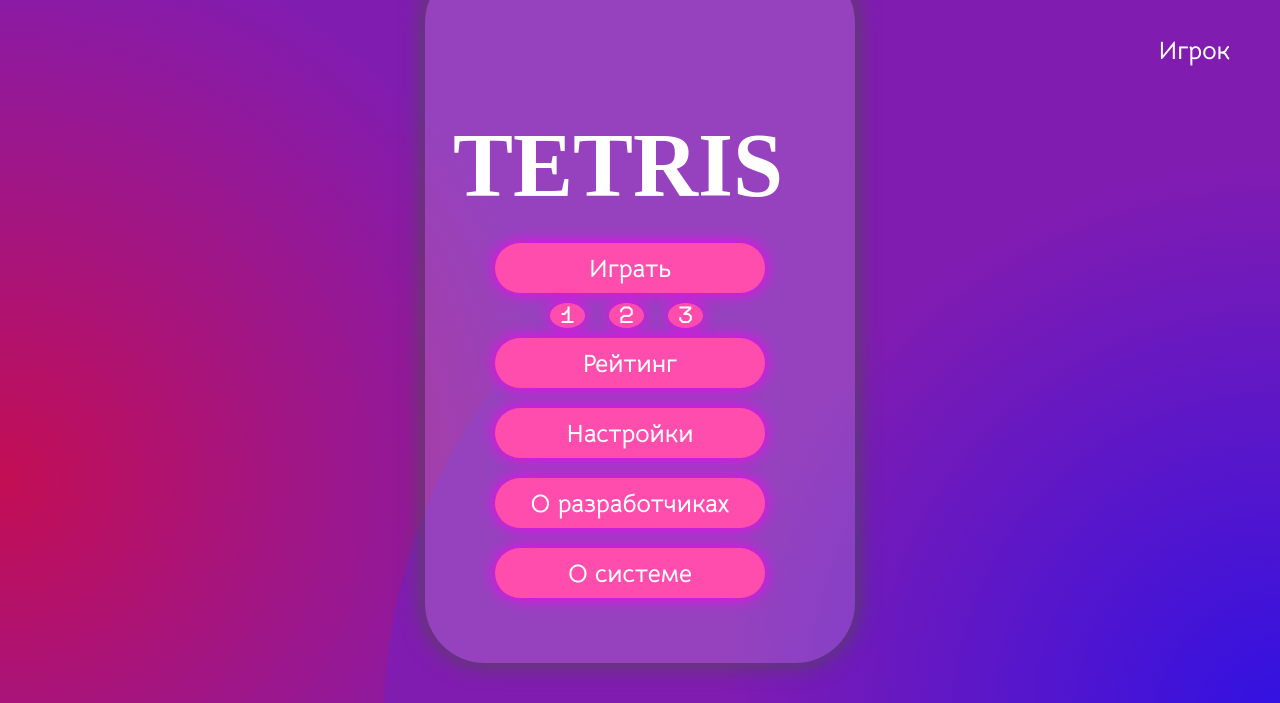
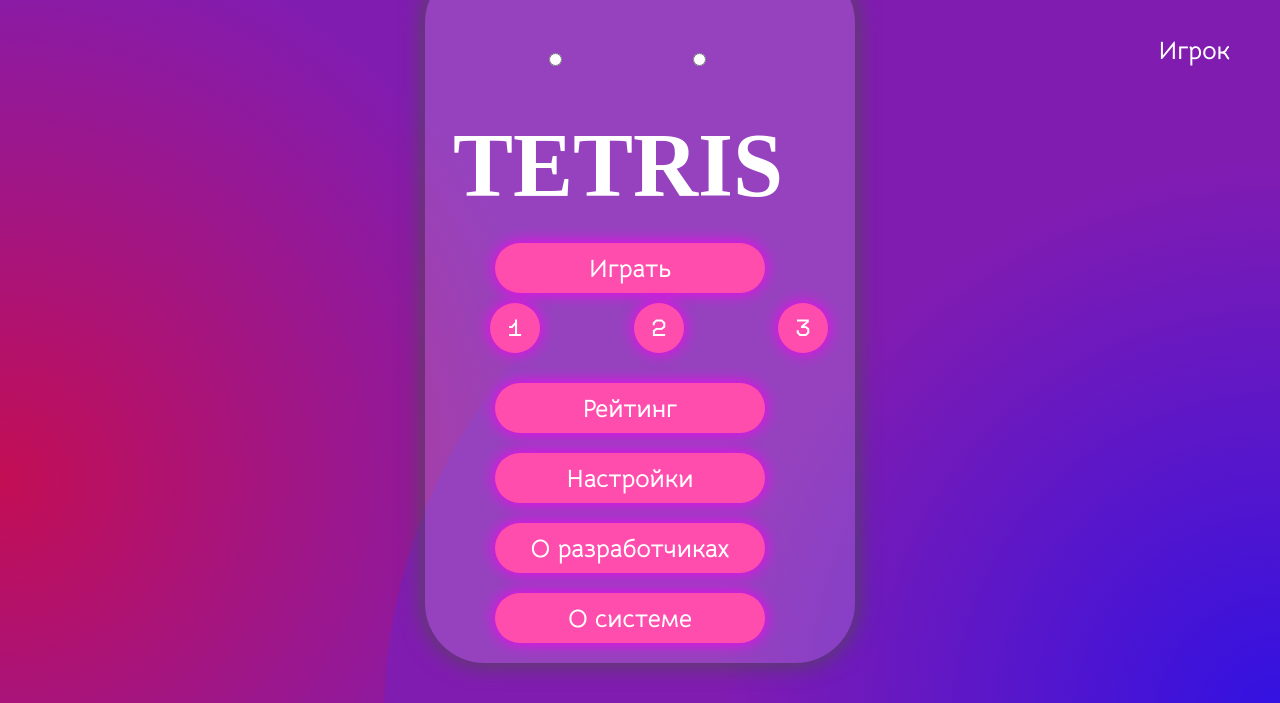
Before and after one commit to Usurpeer/Tetris-Game, a PHP site: page /pages/player_menu_2.html in a window 1280 px wide. Shown: the top 703 px of the page. Run offline with PHP 8.4, Linux system fonts and the light colour scheme; some web fonts are replaced.

Commit message:
сделал... выбор.... сложности....

```diff
--- a/pages/player_menu_2.html
+++ b/pages/player_menu_2.html
@@ -19,22 +19,20 @@
       <h3>Игрок</h3>
       <form action=""></form>
       <button id="play">Играть</button>
-      </form>
+
       <label>
-        <input type="radio" name="lvl" hidden>
-        <span class="butSpan" id="sp1">1</span>
+        <input class="rad" type="radio" name="lvl" id="lvl1" checked value="1">
+        <button class="level" id="lvl1bt">1</button>
       </label>
       <label>
-        <input type="radio" name="lvl" hidden>
-        <span class="butSpan" id="sp2">2</span>
+        <input class="rad" type="radio" name="lvl" id="lvl2" value="2">
+        <button class="level" id="lvl2bt">2</button>
       </label>
       <label>
-        <input type="radio" name="lvl" hidden>
-        <span class="butSpan" id="sp3">3</span>
+        <input class="rad" type="radio" name="lvl" id="lvl3" value="3">
+        <button class="level" id="lvl3bt">3</button>
       </label>
-      <!-- <button class="level" id="lvl1">1</button>
-      <button class="level" id="lvl2">2</button>
-      <button class="level" id="lvl3">3</button>-->
+      </form>
       <button id="rating">Рейтинг</button>
       <button id="settings">Настройки</button>
       <button id="about">О разработчиках</button>
@@ -43,7 +41,7 @@
 
   </div>
 
-  <script src="..\js\action_button.js"></script>
 </body>
+<script src="..\js\action_button.js" defer></script>
 
 </html>
--- a/styles/player_menu_form_2.css
+++ b/styles/player_menu_form_2.css
@@ -126,28 +126,3 @@ button:active {
 .level:active {
   box-shadow: 0px 0px 15px #ff00f5, 0px 0px 15px #ffff inset;
 }
-span {
-  font-family: "Feature Mono";
-  border-radius: 100%;
-  padding-left: 0.4em;
-  padding-right: 0.4em;
-  margin-right: auto;
-  top: 270px;
-  position: relative;
-  background: #ff4dad;
-  font-size: 25px;
-  color: white;
-  box-shadow: 0px 0px 15px #ff00f5;
-}
-span#sp1{
-  margin-left: 125px;
-  margin-right: auto;
-}
-span#sp2{
-  margin-left: 20px;
-  margin-right: auto;
-}
-span#sp3{
-  margin-left: 20px;
-  margin-right: auto;
-}
```
Also changed, not shown: js/action_button.js (+29 -14 lines).
